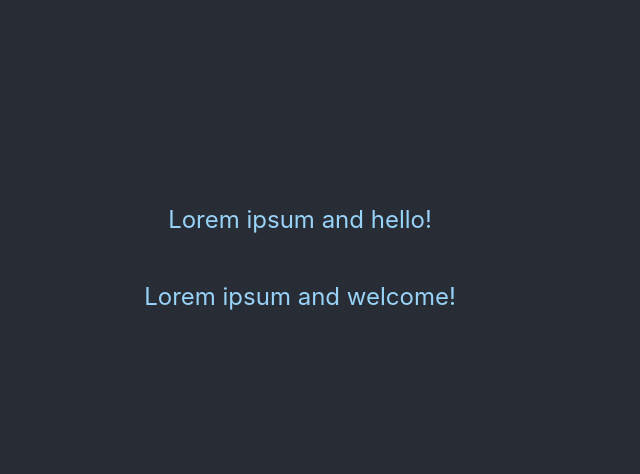
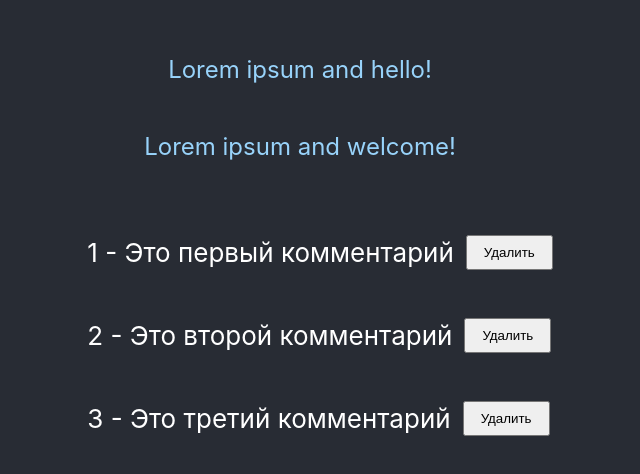
Before and after one commit to TikhomirovAlexey/React-course, a React (Create React App) app: page / in a window 1280 px wide. Shown: the part 142-616 px from the top of the page, without its empty margins (340-980 px from the left). Built offline with nearby package versions, Linux system fonts and the light colour scheme.

Commit message:
completed tasks in lesson 2. added CommentsList component

```diff
--- a/src/App.css
+++ b/src/App.css
@@ -17,3 +17,18 @@
   font-size: 24px;
   color: #98d3fa;
 }
+
+.comment-list {
+  list-style-type: none;
+}
+
+.comment-list > li{
+  display: flex;
+  align-items: center;
+  gap: 12px;
+}
+
+.btn-remove-comment {
+  cursor: pointer;
+  padding: 0.5rem 1rem;
+}
--- a/src/App.js
+++ b/src/App.js
@@ -1,5 +1,6 @@
 import './App.css';
-import Message from './components/Message'
+import Message from './components/Message';
+import CommentsList from './components/CommentsList';
 
 function App() {
   return (
@@ -7,6 +8,7 @@ function App() {
       <header className="App-header">
         <Message text="Lorem ipsum and hello!" />
         <Message text="Lorem ipsum and welcome!" />
+        <CommentsList />
       </header>
     </div>
   );
--- /dev/null
+++ b/src/components/CommentsList.js
@@ -0,0 +1,25 @@
+import { useState } from "react";
+
+function CommentsList() {
+    const [comments, setComments] = useState([
+        { id: 1, text: "Это первый комментарий" },
+        { id: 2, text: "Это второй комментарий" },
+        { id: 3, text: "Это третий комментарий" }
+    ]);
+
+    const removeComment = (event) => {
+        setComments(comments.filter(el => el.id !== Number(event.target.id)));
+    }
+
+    return (
+        <ul className="comment-list">
+            {comments.map((comment) =>
+                <li key={comment.id} >
+                    <p>{comment.id} - {comment.text}</p>
+                    <button id={comment.id} onClick={removeComment} className="btn-remove-comment">Удалить</button>
+                </li>)}
+        </ul>
+    );
+}
+
+export default CommentsList;
```
Also changed, not shown: 1 other file (tests, documents, lock files or other folders).
